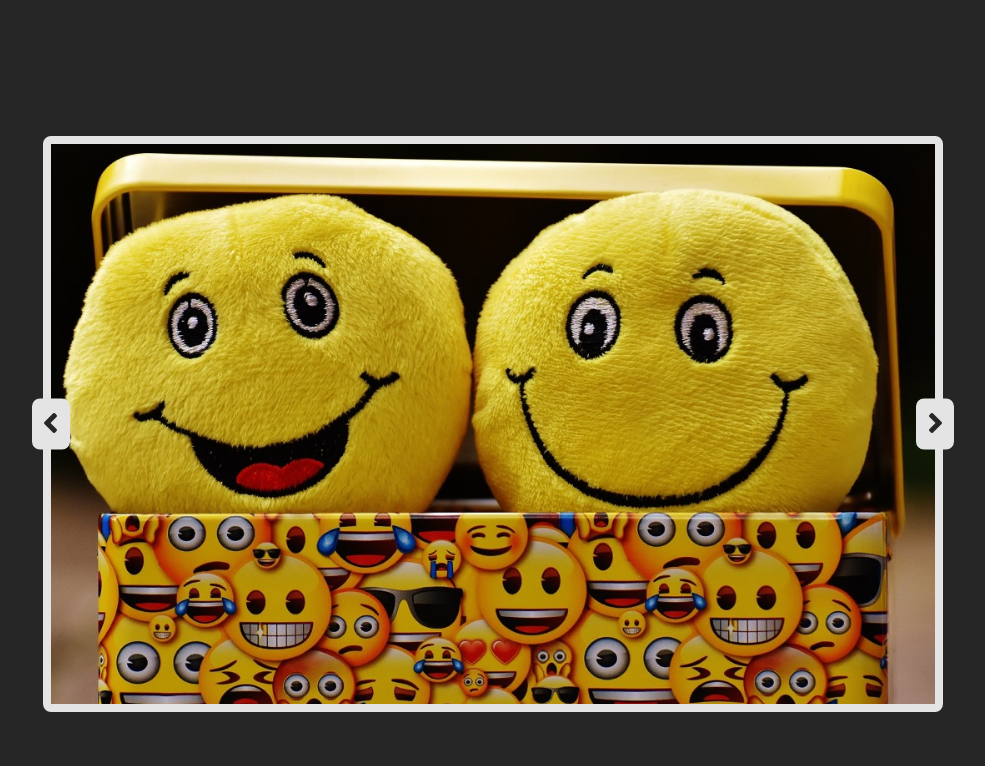
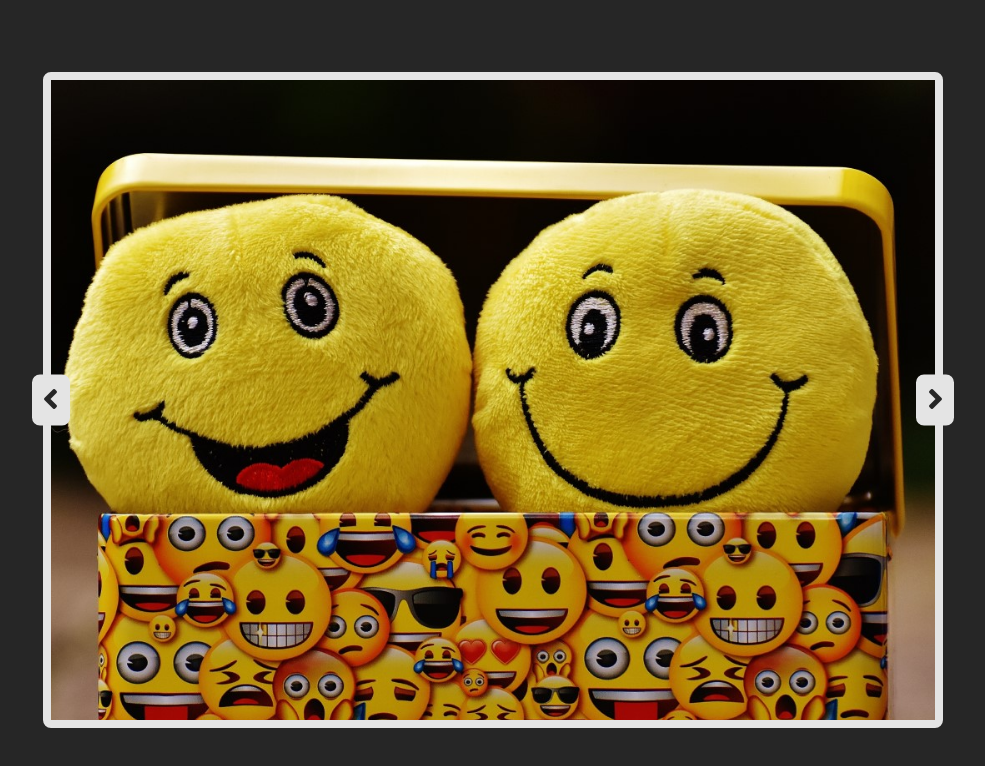
Before and after one commit to acorvin/image-carousel, a plain HTML site: page index.html in a window 1280 px wide. Shown: the whole page, without its empty margins (147-1132 px from the left). Drawn offline with Linux system fonts and the light colour scheme.

Commit message:
Update style.css

```diff
--- a/style.css
+++ b/style.css
@@ -66,13 +66,14 @@ body {
 }
 @media screen and (min-width: 768px) {
   .img-container {
-    min-height: 70vh;
+    top: 4em;
+    min-height: 80vh;
     background-size: cover;
   }
 }
 @media screen and (max-width: 420px) {
   .img-container {
-    top: 15em;
+    top: 8em;
     min-height: 30vh;
     background-size: contain;
     background-position: center;
```
